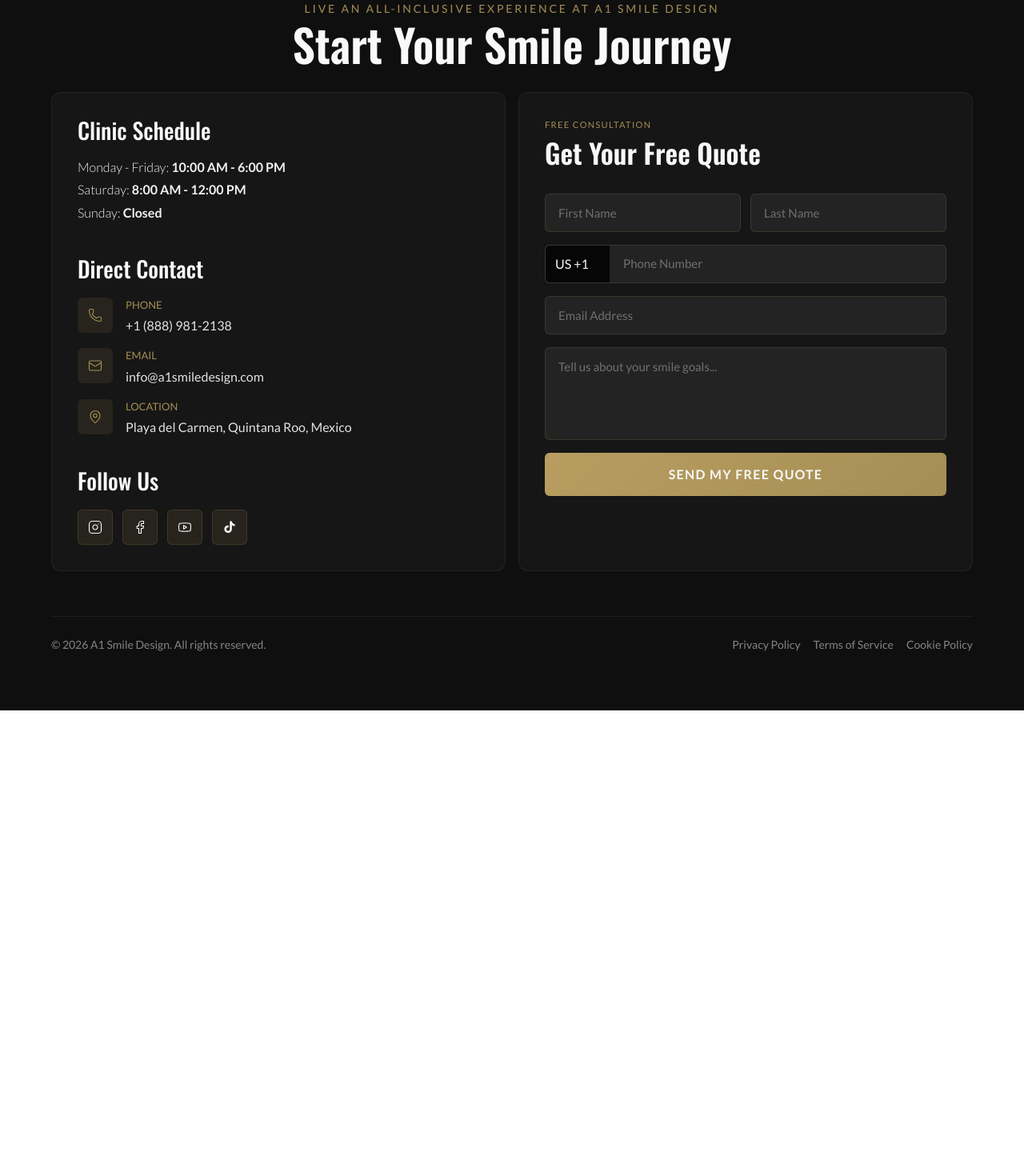
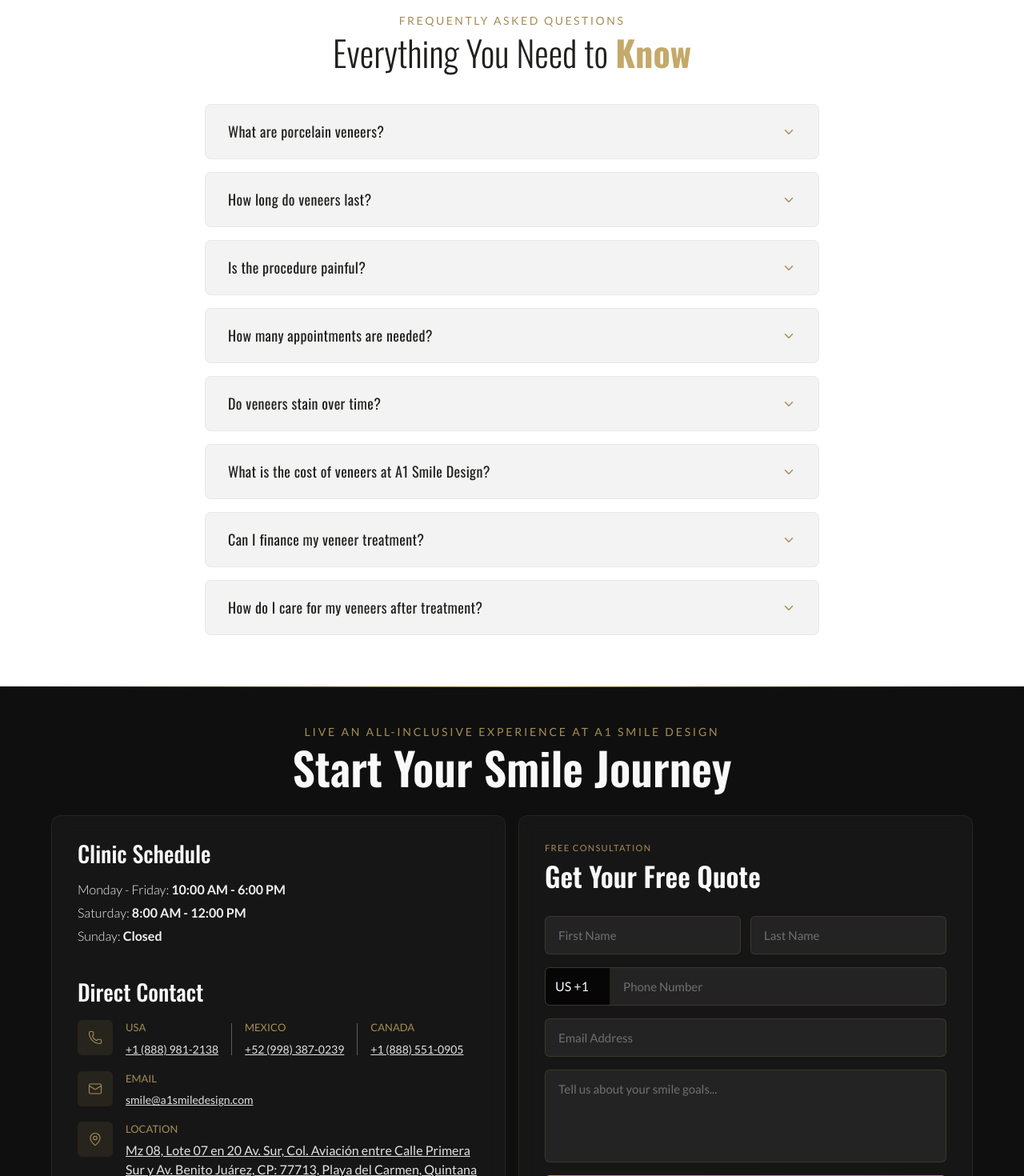
Before and after one commit to pvalentin872/A1Crowns, a React (Vite) app: page / in a window 1280 px wide. Shown: the part 6780-8250 px from the top of the page at 80% size. Before the commit the page ends 7668 px from the top, so only its background shows below. Built offline with nearby package versions, Linux system fonts and the light colour scheme.

Commit message:
correcciones footer

```diff
--- a/src/app/App.tsx
+++ b/src/app/App.tsx
@@ -6,6 +6,7 @@
 import { HowItWorksSection } from "./components/6-HowItWorksSection";
 import { TestimonialsSection } from "./components/7-TestimonialsSection";
 import { FinalCTASection } from "./components/8-FinalCTASection";
+import { FaqsSection } from "./components/9-FaqsSection";
 import { FooterSection } from "./components/10-FooterSection";
 import { Navbar } from "./components/Navbar";
 
@@ -57,7 +58,10 @@
           {/* 8. Final CTA */}
           <FinalCTASection />
 
-          {/* 9. Footer — extra bottom padding for sticky bar */}
+          {/* 9. Faqs */}
+          <FaqsSection />
+
+          {/* 10. Footer — extra bottom padding for sticky bar */}
           <div style={{ paddingBottom: "40px" }}>
             <FooterSection />
           </div>
--- a/src/app/components/10-FooterSection.tsx
+++ b/src/app/components/10-FooterSection.tsx
@@ -11,6 +11,24 @@
 
 export function FooterSection() {
   const [submitted, setSubmitted] = useState(false);
+
+  const phoneNumbers = [
+  {
+    label: "USA",
+    number: "+1 (888) 981-2138",
+    href: "tel:+18889812138",
+  },
+  {
+    label: "MEXICO",
+    number: "+52 (998) 387-0239",
+    href: "tel:+529983870239",
+  },
+  {
+    label: "CANADA",
+    number: "+1 (888) 551-0905",
+    href: "tel:+18885510905",
+  },
+];
 
   const [form, setForm] = useState({
     firstName: "",
@@ -164,9 +182,9 @@
                 Direct Contact
               </h4>
 
-              <div className="flex flex-col gap-4">
+              <div className="flex flex-col gap-4 items-align-center">
                   {/* Phone */}
-                <div className="flex gap-4">
+                  <div className="flex flex-row md:flex-row md:items-start gap-4">
                     <div
                         className="w-11 h-11 rounded-[6px] flex items-center justify-center shrink-0"
                         style={{
@@ -179,8 +197,13 @@
                           color="#A58E55"
                         />
                     </div>
-
-                  <div>
+                    {phoneNumbers.map((phone, index) => (
+                        <div
+                          key={index}
+                          className="flex flex-row items-center gap-0 md:gap-4"
+                        >
+                          {/* Phone block */}
+                          <div className="">
                             <p
                               className="text-[13px] uppercase mb-1"
                               style={{
@@ -188,19 +211,33 @@
                                 color: "#A58E55",
                               }}
                             >
-                      Phone
+                              {phone.label}
                             </p>
-
-                    <p
-                      className="text-[16px]"
+                            <a
+                              href={phone.href}
+                              className="text-[14px] hover:opacity-80 transition-opacity"
                               style={{
                                 fontFamily: "Lato, sans-serif",
                                 color: "rgba(249,249,249,0.9)",
                               }}
                             >
-                      +1 (888) 981-2138
-                    </p>
+                              <u>{phone.number}</u>
+                            </a>
                           </div>
+
+                          {/* Divider */}
+                          {index < phoneNumbers.length - 1 && (
+                            <>
+                              <div
+                                className="h-[40px] w-[1px]"
+                                style={{
+                                  backgroundColor: "rgba(255,255,255,0.3)",
+                                }}
+                              />
+                            </>
+                          )}
+                        </div>
+                    ))}
                   </div>
 
                   {/* Email */}
@@ -229,15 +266,16 @@
                         Email
                       </p>
 
-                    <p
-                      className="text-[16px]"
+                      <a
+                        href="mailto:smile@a1smiledesign.com"
+                        className="text-[14px] hover:opacity-80 transition-opacity"
                         style={{
                           fontFamily: "Lato, sans-serif",
                           color: "rgba(249,249,249,0.9)",
                         }}
                       >
-                      info@a1smiledesign.com
-                    </p>
+                        <u>smile@a1smiledesign.com</u>
+                      </a>
                     </div>
                   </div>
 
@@ -267,15 +305,18 @@
                       Location
                     </p>
 
-                    <p
+                    <a
                       className="text-[16px]"
+                      href="https://maps.app.goo.gl/jY8nPPyHP1L4efJy5"
+                      target="_blank"
+                      rel="noopener noreferrer"
                       style={{
                         fontFamily: "Lato, sans-serif",
                         color: "rgba(249,249,249,0.9)",
                       }}
                     >
-                       Playa del Carmen, Quintana Roo, Mexico
-                    </p>
+                      <u> Mz 08, Lote 07 en 20 Av. Sur, Col. Aviación entre Calle Primera Sur y Av. Benito Juárez, CP: 77713, Playa del Carmen, Quintana Roo, Mexico.</u>
+                    </a>
                   </div>
                 </div>
               </div>
@@ -629,7 +670,7 @@
         <div
           className="h-[1px] mb-6"
           style={{
-            backgroundColor: "rgba(255,255,255,0.06)",
+            backgroundColor: "rgba(255,255,255,0.2)",
           }}
         />
 
--- /dev/null
+++ b/src/app/components/9-FaqsSection.tsx
@@ -0,0 +1,177 @@
+import { useEffect, useRef, useState } from "react";
+import { ChevronDown } from "lucide-react";
+
+const FAQS = [
+  {
+    id: 1,
+    question: "What are porcelain veneers?",
+    answer:
+      "Porcelain veneers are ultra-thin, custom-made shells designed to cover the front surface of your teeth. They mimic the natural look of enamel, correcting imperfections such as discoloration, chips, gaps, and minor misalignment for an instantly transformed smile.",
+  },
+  {
+    id: 2,
+    question: "How long do veneers last?",
+    answer:
+      "With proper care — regular brushing, flossing, and routine dental visits — porcelain veneers can last 10 to 15 years or more. At A1 Smile Design, we use high-quality materials and advanced bonding techniques to ensure maximum durability.",
+  },
+  {
+    id: 3,
+    question: "Is the procedure painful?",
+    answer:
+      "Most patients experience little to no discomfort. The procedure is performed under local anesthesia, and our team prioritizes your comfort at every stage. Any mild sensitivity after treatment typically subsides within a few days.",
+  },
+  {
+    id: 4,
+    question: "How many appointments are needed?",
+    answer:
+      "The full process usually requires two to three visits. The first is a consultation and digital smile design, the second is tooth preparation and temporary veneers, and the third is the final placement of your custom porcelain veneers.",
+  },
+  {
+    id: 5,
+    question: "Do veneers stain over time?",
+    answer:
+      "Porcelain is highly resistant to staining. However, the bonding edges can accumulate pigment over time if oral hygiene is neglected. We recommend avoiding excessive consumption of coffee, tea, and tobacco to keep your veneers looking their best.",
+  },
+  {
+    id: 6,
+    question: "What is the cost of veneers at A1 Smile Design?",
+    answer:
+      "Our pricing is competitive and significantly lower than in the US or Canada, without compromising quality. Contact us for a personalized quote — we offer transparent pricing with no hidden fees and flexible payment options.",
+  },
+  {
+    id: 7,
+    question: "Can I finance my veneer treatment?",
+    answer:
+      "Yes. We offer financing options to make your smile transformation accessible. Speak with our team during your consultation to find a plan that fits your budget.",
+  },
+  {
+    id: 8,
+    question: "How do I care for my veneers after treatment?",
+    answer:
+      "Care for your veneers just like natural teeth — brush twice a day, floss daily, and visit your dentist regularly. Avoid using your teeth as tools (opening packages, biting nails) and consider a night guard if you grind your teeth.",
+  },
+];
+
+export function FaqsSection() {
+  const ref = useRef<HTMLDivElement>(null);
+  const [visible, setVisible] = useState(false);
+  const [openId, setOpenId] = useState<number | null>(null);
+
+  const toggle = (id: number) => {
+    setOpenId((prev) => (prev === id ? null : id));
+  };
+
+  useEffect(() => {
+    const observer = new IntersectionObserver(
+      ([entry]) => {
+        if (entry.isIntersecting) setVisible(true);
+      },
+      { threshold: 0.08 },
+    );
+    if (ref.current) observer.observe(ref.current);
+    return () => observer.disconnect();
+  }, []);
+
+  return (
+    <section ref={ref} style={{ backgroundColor: "#FFFFFF" }}>
+      <div className="max-w-4xl mx-auto px-5 md:px-10 lg:px-16 py-12 md:py-16">
+        <div
+          style={{
+            opacity: visible ? 1 : 0,
+            transform: visible ? "translateY(0)" : "translateY(20px)",
+            transition: "opacity 0.7s ease, transform 0.7s ease",
+          }}
+        >
+          <h2
+            className="uppercase tracking-[0.18em] mb-2 text-[14px] text-center"
+            style={{
+              fontFamily: "Lato, sans-serif",
+              color: "#A58E55",
+            }}
+          >
+            Frequently Asked Questions
+          </h2>
+          <h3
+            className="text-[36px] md:text-[44px] leading-[1.1] mb-10 text-center"
+            style={{
+              fontFamily: "Oswald, sans-serif",
+              color: "#21201E",
+              fontWeight: 300,
+            }}
+          >
+            Everything You Need to{" "}
+            <span style={{ fontWeight: 700, color: "#C4A96A" }}>
+              Know
+            </span>
+          </h3>
+        </div>
+
+        <div className="flex flex-col gap-4">
+          {FAQS.map((faq, i) => {
+            const isOpen = openId === faq.id;
+            return (
+              <div
+                key={faq.id}
+                style={{
+                  opacity: visible ? 1 : 0,
+                  transform: visible ? "translateY(0)" : "translateY(28px)",
+                  transition: `opacity 0.65s ease ${0.08 + i * 0.06}s, transform 0.65s ease ${0.08 + i * 0.06}s`,
+                }}
+              >
+                <button
+                  onClick={() => toggle(faq.id)}
+                  className="w-full flex items-center justify-between text-left px-5 md:px-7 py-4 md:py-5 rounded-[8px] transition-all duration-300 cursor-pointer"
+                  style={{
+                    backgroundColor: isOpen ? "#FFF" : "#F3F3F3",
+                    border: isOpen
+                      ? "1px solid rgba(207, 183, 123, 0.5)"
+                      : "1px solid rgba(0,0,0,0.05)",
+                    fontFamily: "Oswald, sans-serif",
+                    color: "#21201E",
+                    fontWeight: 400,
+                    fontSize: "18px",
+                    letterSpacing: "0.02em",
+                  }}
+                  aria-expanded={isOpen}
+                >
+                  <span className="pr-4">{faq.question}</span>
+                  <ChevronDown
+                    size={18}
+                    strokeWidth={2}
+                    color="#A58E55"
+                    style={{
+                      flexShrink: 0,
+                      transform: isOpen ? "rotate(180deg)" : "rotate(0deg)",
+                      transition: "transform 0.35s ease",
+                    }}
+                  />
+                </button>
+
+                <div
+                  className="overflow-hidden px-5 md:px-7"
+                  style={{
+                    maxHeight: isOpen ? "400px" : "0px",
+                    transition: "max-height 0.35s ease, padding 0.35s ease",
+                    paddingTop: isOpen ? "16px" : "0px",
+                    paddingBottom: isOpen ? "20px" : "0px",
+                  }}
+                >
+                  <p
+                    className="text-[15px] md:text-[16px] leading-[1.30]"
+                    style={{
+                      fontFamily: "Lato, sans-serif",
+                      fontWeight: 400,
+                      color: "rgba(33,32,30,0.9)",
+                    }}
+                  >
+                    {faq.answer}
+                  </p>
+                </div>
+              </div>
+            );
+          })}
+        </div>
+      </div>
+    </section>
+  );
+}
```
Lines whose indentation alone changed are shown as unchanged.
